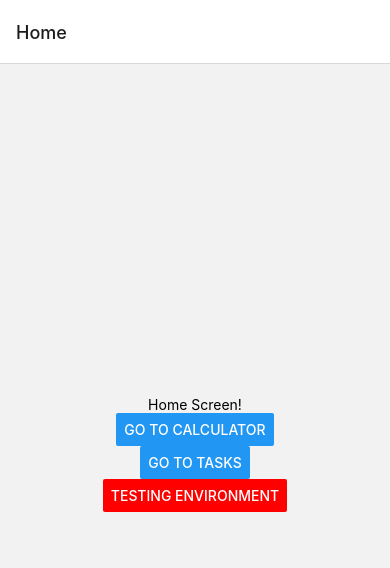
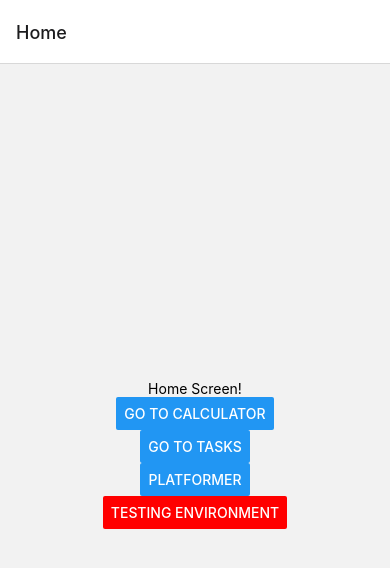
Before and after one commit to JordiIctech/Task-Manager, a React Native app: screen /Home in a window 390 px wide. Shown: the top 568 px of the page. Built offline with nearby package versions, Linux system fonts and the light colour scheme.

Commit message:
Platformer App: Created base in main

```diff
--- a/App.js
+++ b/App.js
@@ -10,6 +10,8 @@ import {CalculatorScreen} from "./Calculator.js"
 import {Tasks} from "./Tasks.js"
 
 import {Testing} from "./Testing.js"
+
+import {Platformer} from "./Platformer"
 
 const Stack = createNativeStackNavigator();
 /*
@@ -25,6 +27,7 @@ function App() {
         <Stack.Screen name="Home" component={HomeScreen} options={{ title: 'Home' }}/>
         <Stack.Screen name="Calculator" component={CalculatorScreen} options={{ title: '' }}/>
         <Stack.Screen name="Tasks" component={Tasks} />
+        <Stack.Screen name="Platformer" component={Platformer} options={{ title: 'Platy' }}/>
         <Stack.Screen name="Testing" component={Testing} options={{ title: '!!!Testing!!!' }}/>
       </Stack.Navigator>
     </NavigationContainer>
--- a/Home.js
+++ b/Home.js
@@ -13,6 +13,8 @@ export function HomeScreen({ navigation }) { //Screen 1, need to pass the naviga
         />
         <Button title="Go to Tasks" onPress={() => navigation.navigate('Tasks')}/>
 
+        <Button title="Platformer" onPress={() => navigation.navigate('Platformer')}/>
+
         <Button color = "red" title="Testing Environment" onPress={() => navigation.navigate('Testing')}/>
 
       </View>
--- a/Platformer.js
+++ b/Platformer.js
@@ -2,7 +2,7 @@ import React, { useState } from "react"
 import { View, Text, Button, StyleSheet, TouchableOpacity} from 'react-native';
 import {styles} from "./Stylesdef.js"
 
-export function Tasks({ navigation }) {
+export function Platformer({ navigation }) {
     // M for missing, C for completed.
     var [task1M, setCount1M] = useState(5); // Initial number of tasks missing
     var [task1C, setCount1C] = useState(0); // setCount is just a variable, non specific name
```
